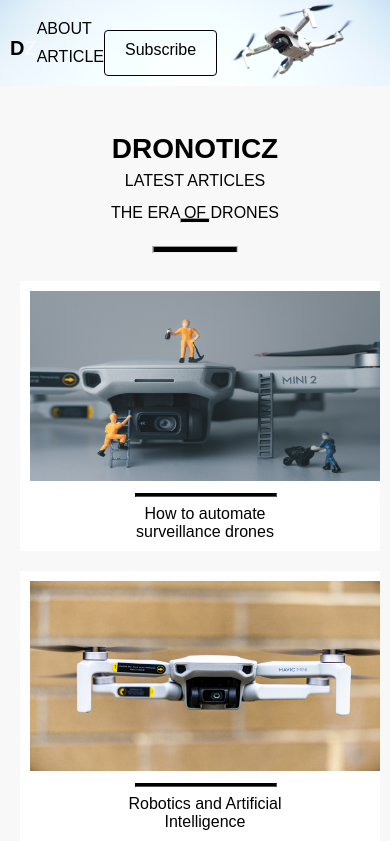
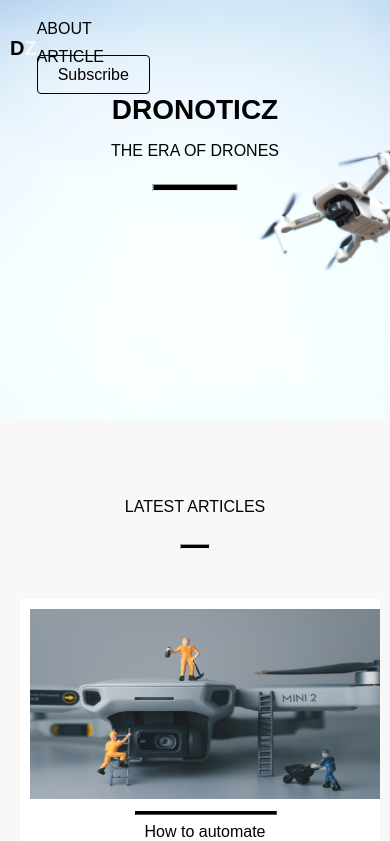
Before and after one commit to ST10107850/dronoticz, a React (Create React App) app: page / in a window 390 px wide. Shown: the top 841 px of the page. Built offline with nearby package versions, Linux system fonts and the light colour scheme.

Commit message:
Adding Responsive

```diff
--- a/src/App.css
+++ b/src/App.css
@@ -3,6 +3,7 @@
   margin: 0;
   font-family: Arial, Helvetica, sans-serif;
 }
+
 html {
   scroll-behavior: smooth;
 }
@@ -12,21 +13,24 @@
   background-size: cover;
   background-position: center;
   background-repeat: no-repeat;
-  height: 600px;
+  height: 60vh;
   padding-left: 20px;
   display: flex;
   justify-content: space-between;
+  flex-wrap: wrap;
 }
 
 .nav {
   display: flex;
   padding-top: 10px;
 }
-.backdrop{
+
+.backdrop {
   color: #F8F8F8;
 }
+
 .nav h1 {
-  font-size: 24px;
+  font-size: 2rem;
   margin-right: auto;
 }
 
@@ -35,7 +39,6 @@
   display: flex;
   gap: 10%;
   position: absolute;
-  text-decoration: none;
   color: #000;
   left: 50%;
   transform: translateX(-50%);
@@ -43,11 +46,11 @@
 }
 
 .nav-links p {
-  font-size: 16px;
+  font-size: 1rem;
   margin: 0;
 }
 
-.nav a{
+.nav a {
   text-decoration: none;
   color: #000;
 }
@@ -55,13 +58,13 @@
 .subscribe-link {
   text-decoration: none;
   color: #000;
-  font-size: 16px;
+  font-size: 1rem;
   right: 20px;
   position: absolute;
   border: 1px solid #000;
   padding: 10px 20px;
   border-radius: 4px;
-  padding-top: 10px;
+  margin-top: 10px;
 }
 
 .dr {
@@ -71,20 +74,20 @@
   position: absolute;
   left: 50%;
   transform: translateX(-50%);
-  margin-top: 150px;
+  margin-top: 15vh;
 }
 
 .dr h2 {
-  font-size: 42px;
-  margin-right: 20px;
-  margin-left: 20px;
+  font-size: 2.625rem;
+  margin: 0 20px;
   align-self: center;
 }
 
 .dr p {
-  font-size: 24px;
+  font-size: 1.5rem;
 }
-.dr hr{
+
+.dr hr {
   width: 40%;
   margin: 8px 0;
   height: 5px;
@@ -98,16 +101,16 @@
   align-items: center;
   width: 100%;
   box-sizing: border-box;
-  margin-top: 100px;
+  margin-top: 10vh;
 }
 
 .latest-articles p {
-  font-size: 24px;
+  font-size: 1.5rem;
   font-weight: lighter;
   margin-bottom: 20px;
+}
 
-}
-.latest-articles hr{
+.latest-articles hr {
   width: 8%;
   margin: 8px 0;
   height: 3px;
@@ -115,7 +118,7 @@
 }
 
 .article-list {
-  margin-top: 50px;
+  margin-top: 5vh;
   display: flex;
   gap: 10px;
   overflow-x: auto;
@@ -125,26 +128,26 @@
 }
 
 .article {
-  width: 500px;
+  width: 31.25rem;
   padding: 10px;
   text-align: center;
   background-color: white;
 }
 
 .article h3 {
-  font-size: 18px;
+  font-size: 1.125rem;
   margin-bottom: 5px;
 }
 
 .article p {
-  font-size: 16px;
+  font-size: 1rem;
   color: #000000;
   margin: 0;
 }
 
 .article img {
-  width: 290px;
-  height: 190px;
+  width: 18.125rem;
+  height: 11.875rem;
 }
 
 .article hr {
@@ -155,11 +158,10 @@
   height: 2px;
 }
 
-
 .about-list {
   display: flex;
   justify-content: center;
-  margin-top: 70px;
+  margin-top: 7vh;
 }
 
 .about {
@@ -172,27 +174,29 @@
 }
 
 .about img {
-  width: 600px;
+  width: 37.5rem;
   height: auto;
   margin-right: 20px;
 }
 
 .about-text {
   flex: 1;
-  margin: 100px;
+  margin: 10vh;
   text-align: center;
 }
 
 .about .h1 {
-  font-size: 24px;
+  font-size: 1.5rem;
   margin: 0;
   font-weight: lighter;
 }
-.about .about-p{
-  font-size: 24px;
+
+.about .about-p {
+  font-size: 1.5rem;
   font-weight: lighter;
   text-align: center;
 }
+
 .about hr {
   width: 80px;
   background-color: #000000;
@@ -202,7 +206,7 @@
 }
 
 .about p {
-  font-size: 16px;
+  font-size: 1rem;
   line-height: 1.6;
   text-align: left;
   margin: 0;
@@ -212,18 +216,17 @@
   display: flex;
   flex-direction: column;
   align-items: center;
-  margin-top: 100px;
-  margin-bottom: 100px;
+  margin: 10vh 0;
 }
 
 .subscribe .sub-p {
-  font-size: 24px;
+  font-size: 1.5rem;
   font-weight: lighter;
   text-align: center;
 }
 
 .subscribe p {
-  font-size: 16px;
+  font-size: 1rem;
   margin: 20px 0;
 }
 
@@ -234,17 +237,17 @@
 }
 
 .subscribe-form input[type="email"] {
-  width: 300px;
+  width: 18.75rem;
   padding: 10px;
   margin-bottom: 10px;
-  font-size: 14px;
+  font-size: 0.875rem;
   border: 1px solid #ccc;
   border-radius: 4px;
 }
 
 .subscribe-form button {
   padding: 10px 20px;
-  font-size: 16px;
+  font-size: 1rem;
   background-color: #F8F8F8;
   color: #000000;
   border: 1px solid #000000;
@@ -291,38 +294,39 @@
 .subscribes {
   text-decoration: none;
   color: #000;
-  font-size: 16px;
+  font-size: 1rem;
   border: 1px solid #000;
   padding: 10px 20px;
   border-radius: 4px;
 }
 
-/* Media Queries for responsiveness */
-@media (max-width: 768px) {
+@media only screen and (max-width: 768px) {
   .container {
-    height: auto;
+    height: 400px;
     padding: 10px;
     flex-direction: column;
   }
-
+.nav {
+    display: flex;
+  }
   .dr {
-    margin-top: 100px;
+    margin-top: 10vh;
   }
 
   .dr h2 {
-    font-size: 32px;
+    font-size: 2rem;
   }
 
   .dr p {
-    font-size: 18px;
+    font-size: 1.125rem;
   }
 
   .latest-articles {
-    margin-top: 50px;
+    margin-top: 5vh;
   }
 
   .latest-articles p {
-    font-size: 18px;
+    font-size: 1.125rem;
   }
 
   .article-list {
@@ -354,11 +358,9 @@
     flex-direction: column;
     align-items: flex-start;
   }
-}
 
-@media (max-width: 480px) {
   .nav h1 {
-    font-size: 20px;
+    font-size: 1.25rem;
   }
 
   .nav-links {
@@ -371,7 +373,7 @@
   }
 
   .nav-links p {
-    font-size: 14px;
+    font-size: 0.875rem;
   }
 
   .subscribe-link {
@@ -381,15 +383,15 @@
   }
 
   .dr h2 {
-    font-size: 28px;
+    font-size: 1.75rem;
   }
 
   .dr p {
-    font-size: 16px;
+    font-size: 1rem;
   }
 
   .latest-articles p {
-    font-size: 16px;
+    font-size: 1rem;
   }
 
   .article img {
@@ -398,23 +400,23 @@
 
   .about .h1,
   .about .about-p {
-    font-size: 18px;
+    font-size: 1.125rem;
   }
 
   .about p {
-    font-size: 14px;
+    font-size: 0.875rem;
   }
 
   .subscribe .sub-p {
-    font-size: 20px;
+    font-size: 1.25rem;
   }
 
   .subscribe p {
-    font-size: 14px;
+    font-size: 0.875rem;
   }
 
   .subscribe-form button {
-    font-size: 14px;
+    font-size: 0.875rem;
   }
 
   .footer {
--- a/src/Components/Home.js
+++ b/src/Components/Home.js
@@ -10,6 +10,7 @@
               D<span className="backdrop">Z</span>
             </h1>
           </div>
+          <div>
             <div className="nav-links">
               <a href="#about">ABOUT</a>
               <a href="#article">ARTICLE</a>
@@ -17,6 +18,7 @@
             <a href="#subscribe" className="subscribe-link">
               Subscribe
             </a>
+          </div>
         </nav>
 
         <div className="dr">
```
Lines whose indentation alone changed are shown as unchanged.
